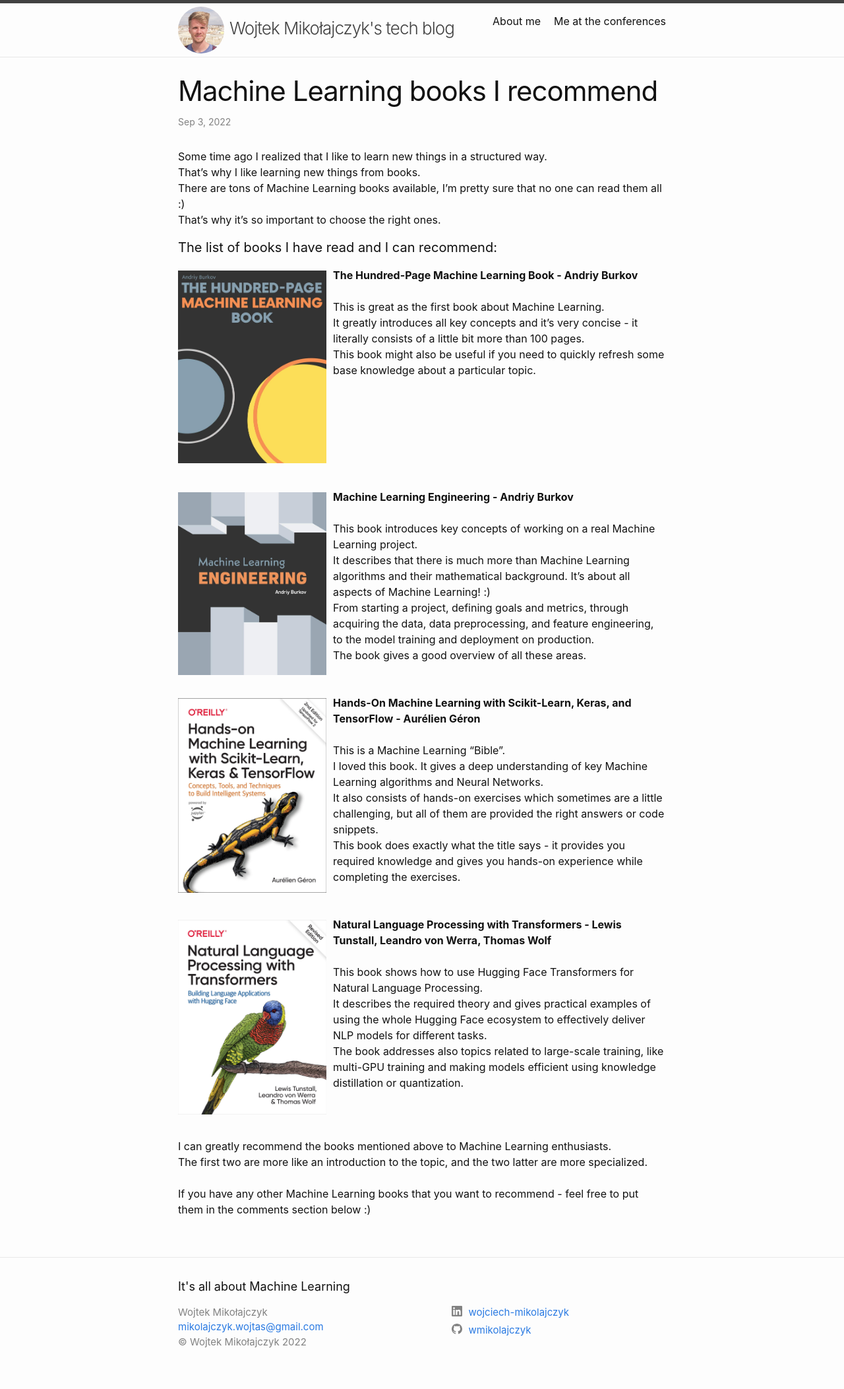
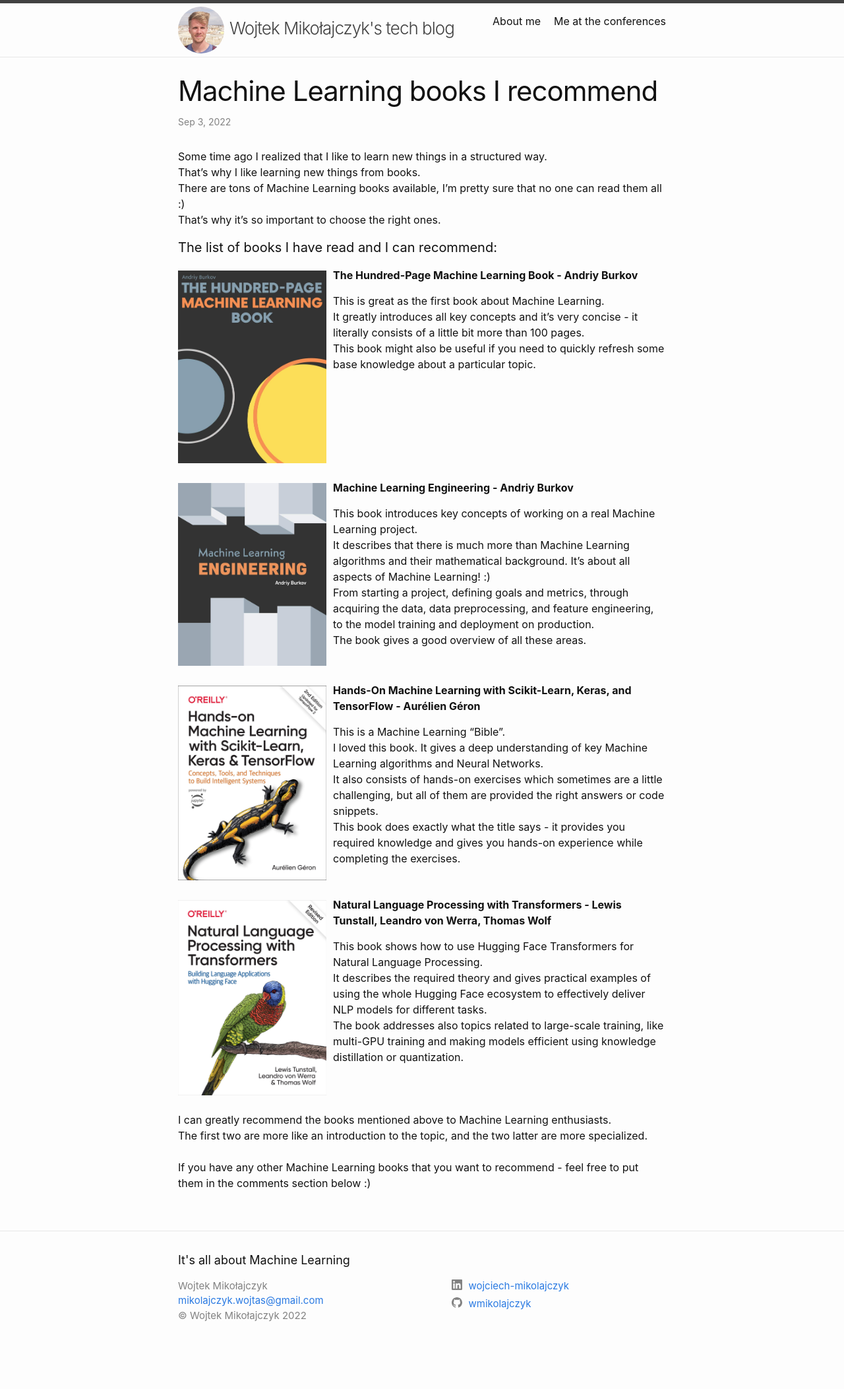
Before and after one commit to wmikolajczyk/womiko-blog, a Jekyll site: the page built from _posts/2022-09-03-ml-books-recommendations.markdown, in a window 1280 px wide. Shown: the whole page at 66% size. Built offline with Jekyll 4.4.1, drawn with Linux system fonts in a browser that asks for light colours; comment, search, counter and statistics services are not loaded; after the commit the page ends 2065 px from its top, so only the background shows below that.

Commit message:
Fix spacing

```diff
--- a/_posts/2022-09-03-ml-books-recommendations.markdown
+++ b/_posts/2022-09-03-ml-books-recommendations.markdown
@@ -10,48 +10,43 @@ There are tons of Machine Learning books available, I'm pretty sure that no one
 That's why it's so important to choose the right ones.
 
 #### The list of books I have read and I can recommend:
+<div markdown="1" style="overflow:auto; padding-bottom: 25px;">
 ![image](/assets/images/100p_ml_book.jpeg "The Hundred-Page Machine Learning Book"){: width="225" style="float:left; padding-right:10px; padding-top: 5px;"}
-**The Hundred-Page Machine Learning Book - Andriy Burkov**\
-\
-This is great as the first book about Machine Learning.\
-It greatly introduces all key concepts and it's very concise - it literally consists of a little bit more than 100 pages.\
-This book might also be useful if you need to quickly refresh some base knowledge about a particular topic.
-\
-\
-\
-\
-\
-\
-\
-\
+**The Hundred-Page Machine Learning Book - Andriy Burkov**
+
+This is great as the first book about Machine Learning.<br/>
+It greatly introduces all key concepts and it's very concise - it literally consists of a little bit more than 100 pages.<br/>
+This book might also be useful if you need to quickly refresh some base knowledge about a particular topic.<br/>
+</div>
+
+<div markdown="1" style="overflow:auto; padding-bottom: 25px;">
 ![image](/assets/images/ml_eng_book.jpeg "Machine Learning Engineering"){: width="225" style="float:left; padding-right:10px; padding-top: 5px;"}
-**Machine Learning Engineering - Andriy Burkov**\
-\
-This book introduces key concepts of working on a real Machine Learning project.\
-It describes that there is much more than Machine Learning algorithms and their mathematical background. It's about all aspects of Machine Learning! :)\
-From starting a project, defining goals and metrics, through acquiring the data, data preprocessing, and feature engineering, to the model training and deployment on production.\
-The book gives a good overview of all these areas.
-\
-\
-\
+**Machine Learning Engineering - Andriy Burkov**
+
+This book introduces key concepts of working on a real Machine Learning project.<br/>
+It describes that there is much more than Machine Learning algorithms and their mathematical background. It's about all aspects of Machine Learning! :)<br/>
+From starting a project, defining goals and metrics, through acquiring the data, data preprocessing, and feature engineering, to the model training and deployment on production.<br/>
+The book gives a good overview of all these areas.<br/>
+</div>
+
+<div markdown="1" style="overflow:auto; padding-bottom: 25px;">
 ![image](/assets/images/homl_book.jpeg "Hands-On Machine Learning with Scikit-Learn, Keras, and TensorFlow"){: width="225" style="float:left; padding-right:10px; padding-top: 5px;"}
-**Hands-On Machine Learning with Scikit-Learn, Keras, and TensorFlow - Aurélien Géron**\
-\
-This is a Machine Learning "Bible".\
-I loved this book. It gives a deep understanding of key Machine Learning algorithms and Neural Networks.\
-It also consists of hands-on exercises which sometimes are a little challenging, but all of them are provided the right answers or code snippets.\
-This book does exactly what the title says - it provides you required knowledge and gives you hands-on experience while completing the exercises.\
-\
-\
+**Hands-On Machine Learning with Scikit-Learn, Keras, and TensorFlow - Aurélien Géron**
+
+This is a Machine Learning "Bible".<br/>
+I loved this book. It gives a deep understanding of key Machine Learning algorithms and Neural Networks.<br/>
+It also consists of hands-on exercises which sometimes are a little challenging, but all of them are provided the right answers or code snippets.<br/>
+This book does exactly what the title says - it provides you required knowledge and gives you hands-on experience while completing the exercises.<br/>
+</div>
+
+<div markdown="1" style="overflow:auto; padding-bottom: 25px;">
 ![image](/assets/images/nlp_with_transformers_book.jpeg "Natural Language Processing with Transformers"){: width="225" style="float:left; padding-right:10px; padding-top: 5px;"}
-**Natural Language Processing with Transformers - Lewis Tunstall, Leandro von Werra, Thomas Wolf**\
-\
-This book shows how to use Hugging Face Transformers for Natural Language Processing.\
-It describes the required theory and gives practical examples of using the whole Hugging Face ecosystem to effectively deliver NLP models for different tasks.\
-The book addresses also topics related to large-scale training, like multi-GPU training and making models efficient using knowledge distillation or quantization.\
-\
-\
-\
+**Natural Language Processing with Transformers - Lewis Tunstall, Leandro von Werra, Thomas Wolf**
+
+This book shows how to use Hugging Face Transformers for Natural Language Processing.<br/>
+It describes the required theory and gives practical examples of using the whole Hugging Face ecosystem to effectively deliver NLP models for different tasks.<br/>
+The book addresses also topics related to large-scale training, like multi-GPU training and making models efficient using knowledge distillation or quantization.<br/>
+</div>
 I can greatly recommend the books mentioned above to Machine Learning enthusiasts.\
 The first two are more like an introduction to the topic, and the two latter are more specialized.\
 \
```
